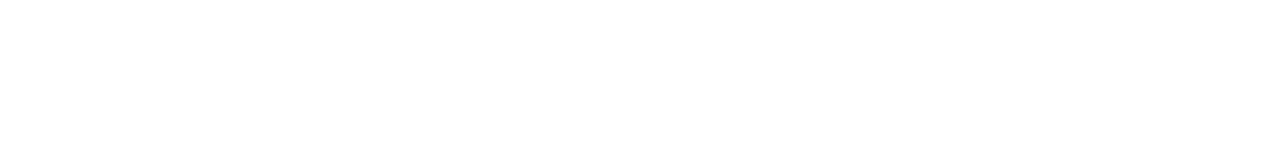
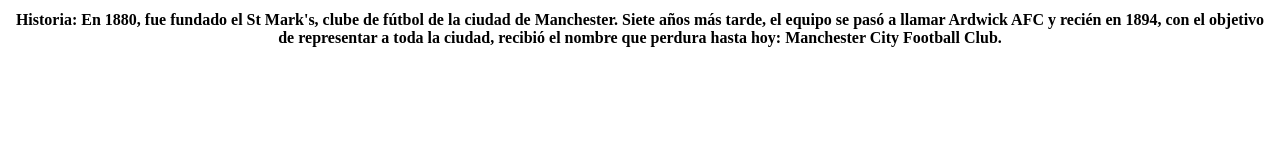
Before and after one commit to iangonzalezcuevas/club, a plain HTML site: page index.html in a window 1280 px wide. Drawn offline with Linux system fonts and the light colour scheme.

Commit message:
Update index.html

```diff
--- a/index.html
+++ b/index.html
@@ -1,5 +1,16 @@
 <html>
 <head>
-
+<meta charset="utf-8">
+	<meta name="viewport" content="width=device-width, initial-scale=1">
+	<title>Club Manchester City F.C.</title>
+	<link rel="stylesheet" type="text/css" href="estilos.css">
 </head>
+<body>
+<table>
+<tr><th colspan="2">Historia: En 1880, fue fundado el St Mark's, clube de fútbol de la ciudad de Manchester.
+Siete años más tarde, el equipo se pasó a llamar Ardwick AFC y
+recién en 1894, con el objetivo de representar a toda la ciudad,
+recibió el nombre que perdura hasta hoy: Manchester City Football Club.<tr><td><img src="" class="imagen"> </td></th></tr>
+</table>
+</body>
 </html>
```
